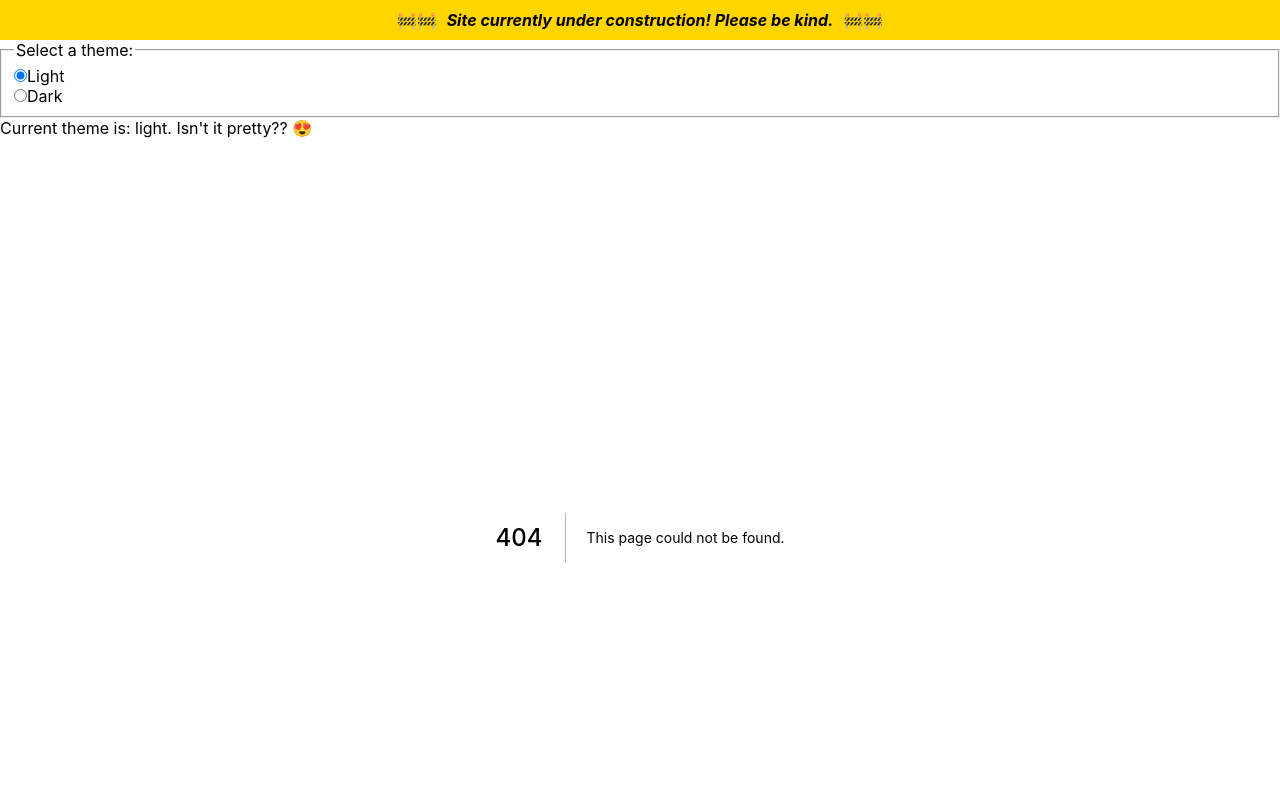
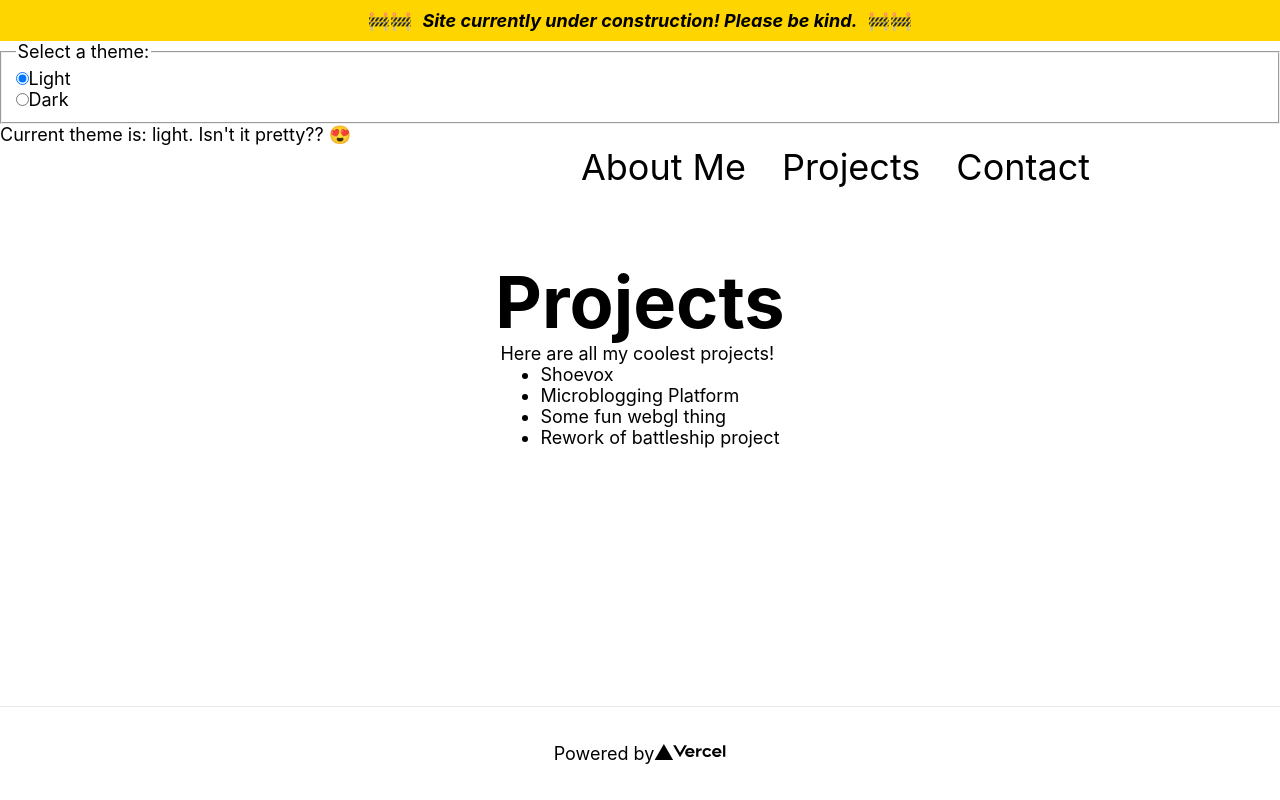
Before and after one commit to isaiahaiasi/portfolio, a Next.js app: page /projects in a window 1280 px wide. Before the commit this address had no page. Built offline with nearby package versions, Linux system fonts and the light colour scheme.

Commit message:
Add main pages and Nav with basic styling

```diff
--- a/components/Layout/Layout.tsx
+++ b/components/Layout/Layout.tsx
@@ -1,36 +1,35 @@
 import Head from "next/head";
 import { FC } from "react";
 import Footer from "../Footer/Footer";
+import Navbar from "../Navbar/Navbar";
 import ThemeSwitcher from "../ThemeSwitcher/ThemeSwitcher";
 import UnderConstruction from "../UnderConstruction/UnderConstruction";
-import styles from './Layout.module.css';
+import styles from "./Layout.module.css";
 
 interface Props {
   children: React.ReactNode;
 }
 
-const Layout:FC<Props> = ({children}) => {
+const Layout: FC<Props> = ({ children }) => {
   return (
     <div className={styles.container}>
       <Head>
         <title>Create Next App</title>
-        <meta name="description" content="Generated by create next app" />
+        <meta name="description" content="Portfolio site for isaiahaiasi" />
         <link rel="icon" href="/favicon.ico" />
       </Head>
 
       <div>
-        <UnderConstruction/>
-        <ThemeSwitcher themes={["default", "light", "dark"]}/>
-        {/* TODO: NAV */}
+        <UnderConstruction />
+        <ThemeSwitcher />
+        <Navbar />
       </div>
-      <div className={styles.contentGroup}>
-        {children}
-      </div>
+      <div className={styles.contentGroup}>{children}</div>
       <div>
-        <Footer/>
+        <Footer />
       </div>
     </div>
   );
-}
+};
 
 export default Layout;
--- /dev/null
+++ b/components/Navbar/Navbar.module.css
@@ -0,0 +1,17 @@
+.mainNav {
+    font-size: 2rem;
+    margin: auto;
+    width: var(--main-content-width);
+}
+
+.navList {
+    display:flex;
+    list-style: none;
+    gap: 2rem;
+    justify-content: flex-end;
+}
+
+.navList a:hover {
+    color: var(--c-link);
+    transition: color ease .2s;
+}
--- /dev/null
+++ b/components/Navbar/Navbar.tsx
@@ -0,0 +1,26 @@
+import Link from "next/link";
+import React from "react";
+
+import styles from "./Navbar.module.css";
+
+const pages = [
+  ["About Me", "/"],
+  ["Projects", "/projects"],
+  ["Contact", "/contact"],
+];
+
+const Navbar = () => {
+  return (
+    <nav className={styles.mainNav}>
+      <ul className={styles.navList}>
+        {pages.map(([pageName, path]) => (
+          <li key={pageName}>
+            <Link href={path}>{pageName}</Link>
+          </li>
+        ))}
+      </ul>
+    </nav>
+  );
+};
+
+export default Navbar;
--- /dev/null
+++ b/pages/projects.tsx
@@ -0,0 +1,22 @@
+import { NextPage } from "next";
+
+const Projects: NextPage = () => {
+  return (
+    <div className="container">
+      <main className="main">
+        <h1 className="title">Projects</h1>
+        <div>
+          <p>Here are all my coolest projects!</p>
+          <ul>
+            <li>Shoevox</li>
+            <li>Microblogging Platform</li>
+            <li>Some fun webgl thing</li>
+            <li>Rework of battleship project</li>
+          </ul>
+        </div>
+      </main>
+    </div>
+  );
+};
+
+export default Projects;
--- a/styles/Home.module.css
+++ b/styles/Home.module.css
@@ -1,33 +1,3 @@
-.container {
-  padding: 0 2rem;
-}
-
-.main {
-  padding: 4rem 0;
-  flex: 1;
-  display: flex;
-  flex-direction: column;
-  justify-content: center;
-  align-items: center;
-}
-
-.title a {
-  color: var(--c-link);
-  text-decoration: none;
-}
-
-.title a:hover,
-.title a:focus,
-.title a:active {
-  text-decoration: underline;
-}
-
-.title {
-  margin: 0;
-  line-height: 1.15;
-  font-size: 4rem;
-}
-
 .title,
 .description {
   text-align: center;
--- a/styles/design_tokens.css
+++ b/styles/design_tokens.css
@@ -1,6 +1,8 @@
 :root {
+    /** SHOULD NOT BE REASSIGNED EVER */
+    /* Size tokens */
+    --main-content-width: 50rem;
     /* Color tokens */
-    /** SHOULD NOT BE REASSIGNED EVER */
     --yellow: rgb(255, 213, 0);
     --black: rgb(0, 0, 0);
     --offblack: rgb(40, 28, 47);
--- a/styles/globals.css
+++ b/styles/globals.css
@@ -13,6 +13,8 @@ body {
 
   font-family: -apple-system, BlinkMacSystemFont, Segoe UI, Roboto, Oxygen,
     Ubuntu, Cantarell, Fira Sans, Droid Sans, Helvetica Neue, sans-serif;
+
+  font-size: 18px;
 }
 
 html, body, #__next {
@@ -24,3 +26,33 @@ a {
   color: inherit;
   text-decoration: none;
 }
+
+.container {
+  padding: 0 2rem;
+}
+
+.main {
+  padding: 4rem 0;
+  flex: 1;
+  display: flex;
+  flex-direction: column;
+  justify-content: center;
+  align-items: center;
+}
+
+.title a {
+  color: var(--c-link);
+  text-decoration: none;
+}
+
+.title a:hover,
+.title a:focus,
+.title a:active {
+  text-decoration: underline;
+}
+
+.title {
+  margin: 0;
+  line-height: 1.15;
+  font-size: 4rem;
+}
```
Also changed, not shown: pages/contact.tsx (added, +14 -0 lines), pages/index.tsx (+9 -9 lines).
